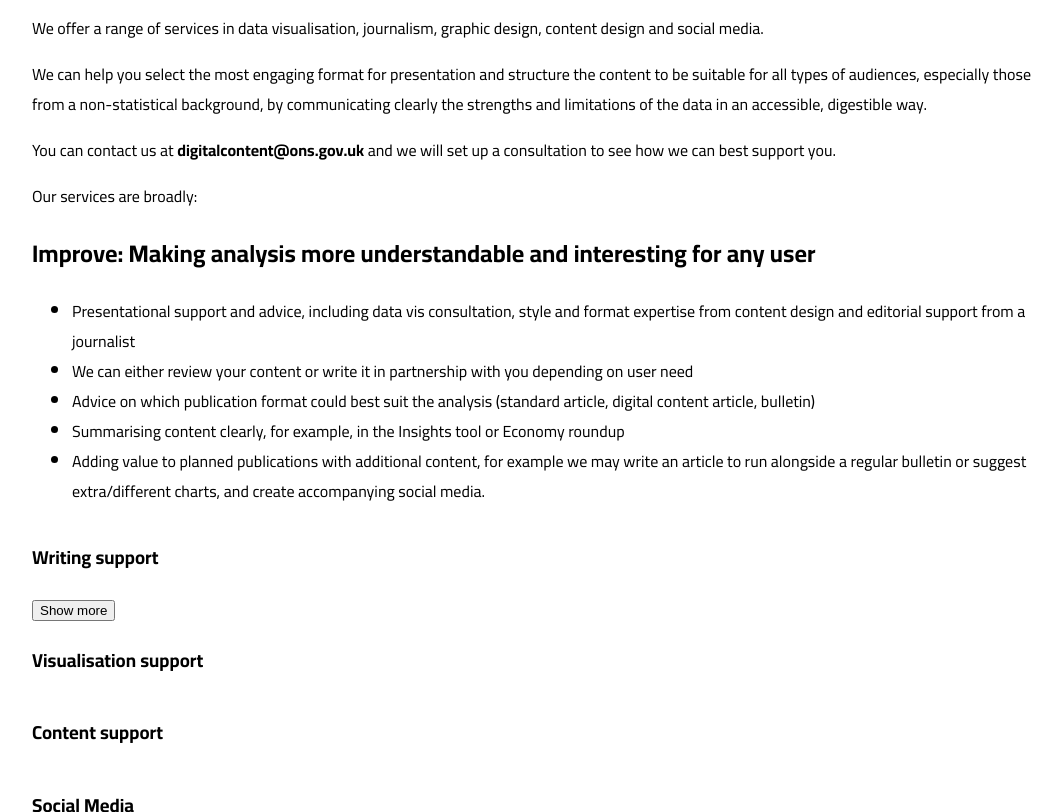
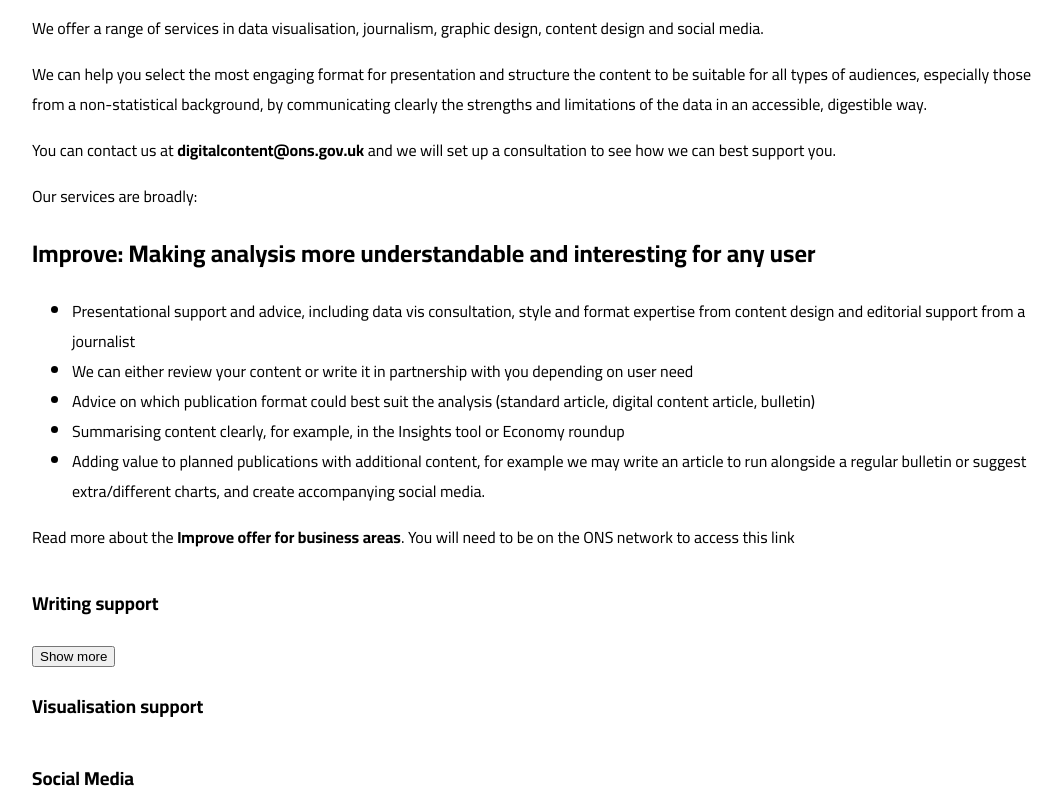
Before and after one commit to ONSvisual/project_cairo, a plain HTML site: page index.html in a window 1280 px wide. Shown: the part 136-948 px from the top of the page, without its empty margins (108-1170 px from the left). Drawn offline with Linux system fonts and the light colour scheme; no server answers.

Commit message:
improve offer for BAs

```diff
--- a/index.html
+++ b/index.html
@@ -32,6 +32,7 @@
     <li>Summarising content clearly, for example, in the Insights tool or Economy roundup</li>
     <li>Adding value to planned publications with additional content, for example we may write an article to run alongside a regular bulletin or suggest extra/different charts, and create accompanying social media.</li>
   </ul>
+  <p>Read more about the <a href="https://officenationalstatistics.sharepoint.com/:w:/r/sites/digpub/DigPub/PICI/Improve%20support%20offer%20for%20business%20areas.docx?d=we6ed064ee4aa48caa6e1f056f5a7c254&csf=1&web=1&e=J1Ptpa">Improve offer for business areas</a>. You will need to be on the ONS network to access this link</p>
 
   <div class="examples">
     <div id="writing-section">
@@ -42,11 +43,6 @@
     <div id="visualisations-section">
       <h3>Visualisation support</h3>
       <div class="section" id="visualisations"></div>
-    </div>
-
-    <div id="content-section">
-      <h3>Content support</h3>
-      <div class="section" id="content"></div>
     </div>
 
     <div>
```
